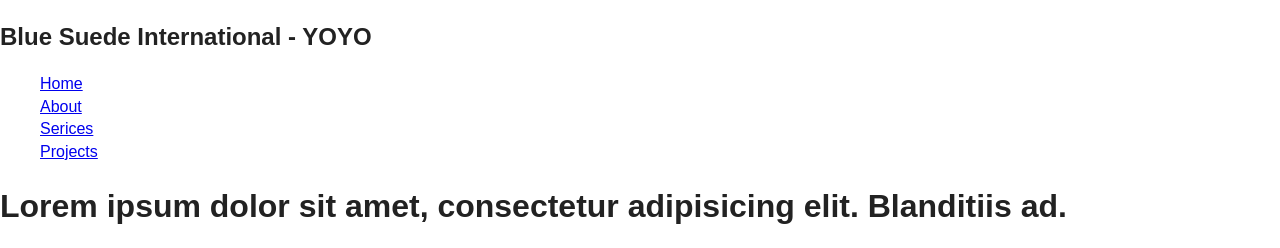
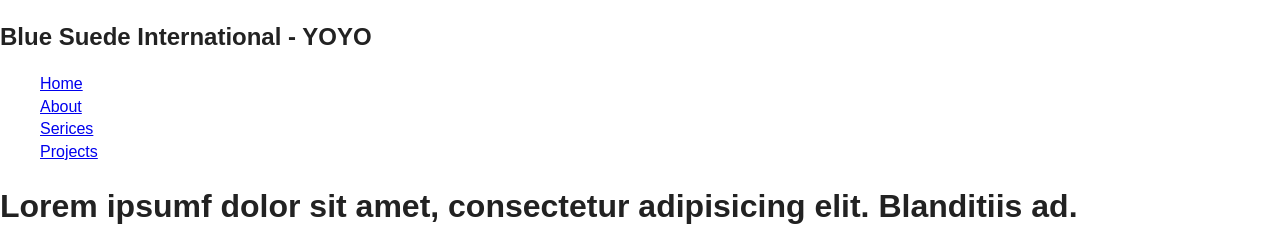
Before and after one commit to jeremypeter/bluesuedeint, a website: page out/index.html in a window 1280 px wide. Shown: the top 248 px of the page. Drawn offline with Linux system fonts and the light colour scheme.

Commit message:
content updates

```diff
--- a/out/index.html
+++ b/out/index.html
@@ -55,7 +55,7 @@
         <div class="content">
 
             <header>
-                <h1>Lorem ipsum dolor sit amet, consectetur adipisicing elit. Blanditiis ad.</h1>
+                <h1>Lorem ipsumf dolor sit amet, consectetur adipisicing elit. Blanditiis ad.</h1>
                 <h2>Lorem ipsum dolor sit amet, consectetur adipisicing elit. Mollitia quo a perferendis adipisci quisquam nemo architecto necessitatibus repellat nesciunt quos.</h2>
             </header>
 
```
Also changed, not shown: 1 other file.
